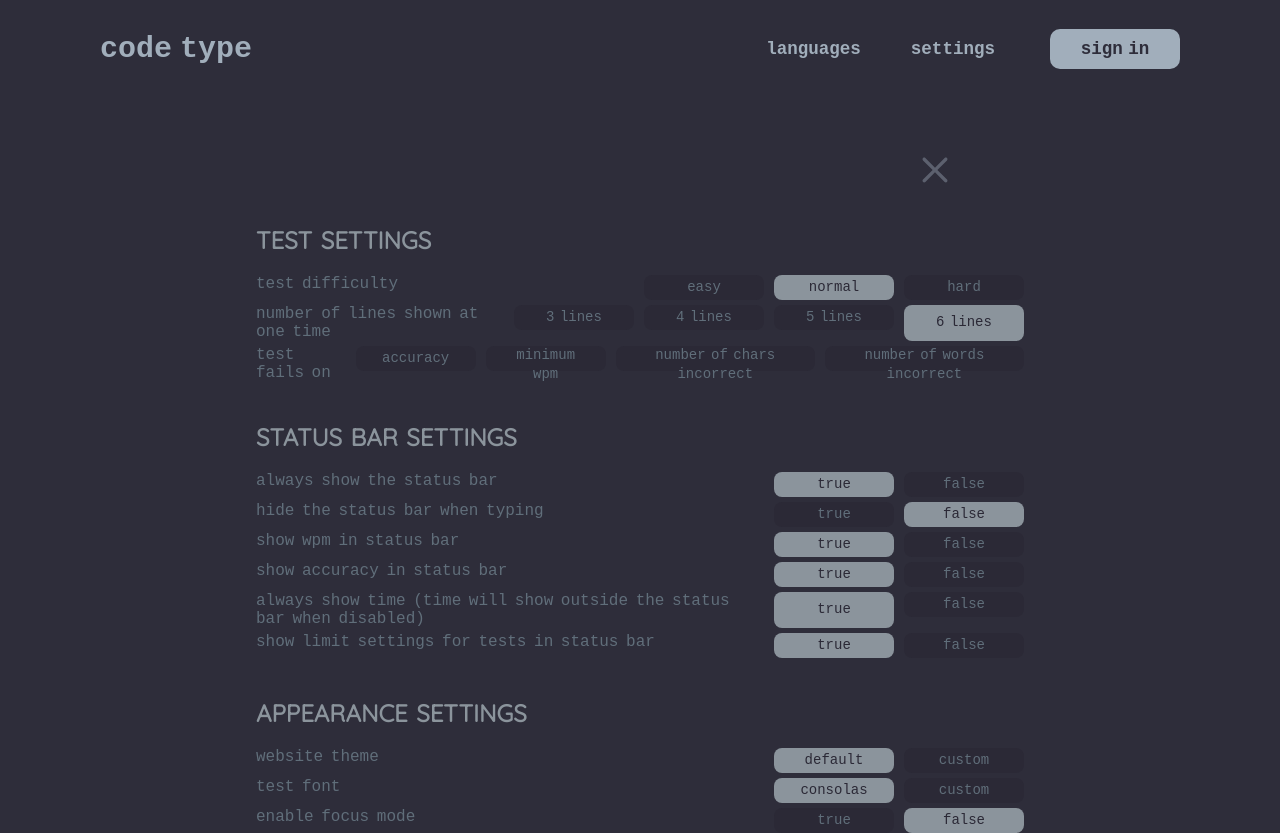
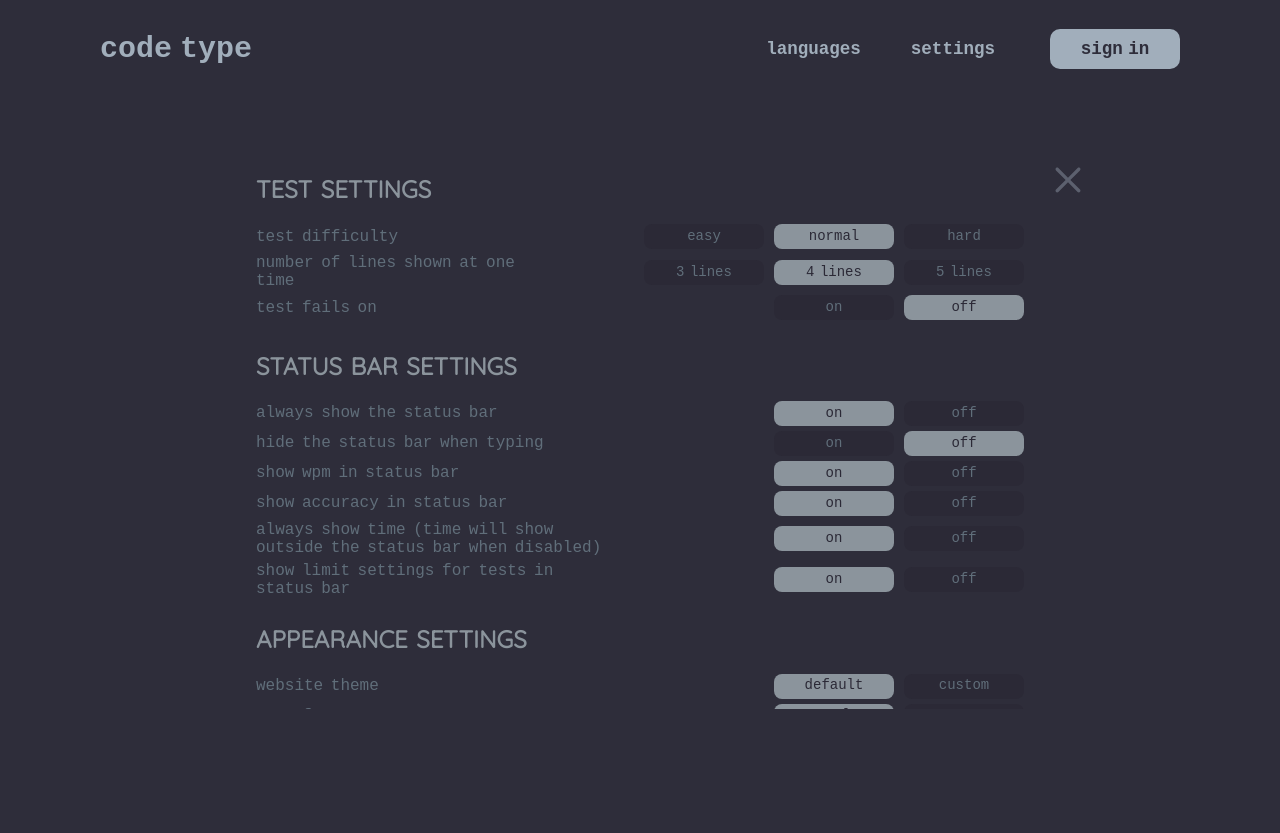
Before and after one commit to yug2005/code-type, a React (Create React App) app: page /settings in a window 1280 px wide. After the commit the page ends 800 px from the top, so only its background shows below. Built offline with nearby package versions, Linux system fonts and the light colour scheme; a web font is replaced by a local one.

Commit message:
Formatted settings page and created more functions in settings.

```diff
--- a/package.json
+++ b/package.json
@@ -11,6 +11,7 @@
     "@types/react": "^17.0.38",
     "@types/react-dom": "^17.0.11",
     "chart.js": "^3.7.0",
+    "concurrently": "^7.0.0",
     "cors": "^2.8.5",
     "express": "^4.17.2",
     "mysql": "^2.18.1",
@@ -29,7 +30,8 @@
     "start": "react-scripts start",
     "build": "react-scripts build",
     "test": "react-scripts test",
-    "eject": "react-scripts eject"
+    "eject": "react-scripts eject",
+    "dev": "concurrently \"npm start\" \"node backend/api/index\""
   },
   "eslintConfig": {
     "extends": [
--- a/src/App.tsx
+++ b/src/App.tsx
@@ -7,7 +7,7 @@ import Main from "./components/main/Main";
 import Settings from "./components/settings/Settings"
 
 function App() {
-  const [language, setLanguage] = useState("");
+  const [language, setLanguage] = useState('');
   const [languagesPanelOpen, setLanguagesPanelOpen] = useState(false);
 
   const updateLanguage = (newLanguage: any) => {
--- a/src/components/header/LanguagesPanel.tsx
+++ b/src/components/header/LanguagesPanel.tsx
@@ -1,4 +1,5 @@
 import React, { useState } from 'react'
+import { isPropertyAccessExpression } from 'typescript';
 import Button from '../Button'
 import './LanguagesPanel.css';
 
@@ -84,6 +85,7 @@ const LanguagesPanel = (props: LanguagesPanelInterface) => {
                 <div className='languages-list-before'></div>
                 {getLanguagesList(searchText)}
             </div>
+            <div className='close-panel' onClick={() => props.onLanguageClick('')} ></div>
         </div>
     )
 }
--- a/src/components/settings/Settings.css
+++ b/src/components/settings/Settings.css
@@ -1,9 +1,13 @@
 .settings {
     display: flex;
     flex-direction: column;
-    justify-content: center;
+    justify-content: flex-start;
     align-items: center;
-    margin-top: 100px;
+    margin-top: 5%;
+    height: 70%;
+    margin-bottom: 2%;
+    overflow-y: scroll;
+    /* border: solid;  */
 }
 
 .settings-container {
@@ -11,7 +15,8 @@
     flex-direction: column;
     justify-content: center;
     width: 60%;
-    padding-top: 40px;
+    padding-top: 2%;
+    /* overflow-y: scroll; */
 }
 
 .settings-container h2 {
@@ -24,15 +29,45 @@
 .setting {
     display: flex;
     flex-direction: row;
-    justify-content: center;
+    justify-content: flex-start;
+    align-items: center;
     margin-top: 5px;
-
+    /* border: solid;  */
 }
 
-.setting label {
+.test-fails {
+    margin-bottom: 5px;
+}
+
+.test-fails-options {
+    /* border: solid;  */
+    width: 60%;
+}
+
+.test-fails-setting {
+    display: flex;
+    margin-top: 5px;
+    margin-left: 15px;
+}
+
+
+.setting-description {
     color: var(--finished-test-secondary-color);
     word-spacing: -2px;
     flex-grow: 3;
+    /* border: solid;  */
+}
+
+.setting-description p {
+    /* background: white;  */
+    width: 70%;
+}
+
+.button-container {
+    display: flex;
+    max-width: 40%;
+    align-items: center;
+    /* border: solid;  */
 }
 
 .setting-button {
@@ -42,9 +77,9 @@
     min-width: 120px;
     padding: 0px 25px;
     border-radius: 8px;
-    border-style: none;
     margin-left: 10px;
     word-spacing: -3px;
+    border-style: none;
     cursor: pointer;
     transition: all 300ms ease;
     font-size: 14px;
@@ -55,6 +90,7 @@
     color: var(--practice-code-background-color);
     background: var(--finished-test-color);
     min-width: 120px;
+    height: 25px;
     padding: 0px 25px;
     border-radius: 8px;
     border-style: none;
@@ -70,13 +106,14 @@
     background: var(--finished-test-secondary-color);
 }
 
+
 .close-settings {
     height: 40px;
     color: var(--close-settings-color);
     position: absolute;
     font-size: 40px;
-    top: 150px;
-    right: 325px;
+    top: 20%;
+    right: 15%;
     cursor: pointer;
     transition: all 300ms ease;;
 }
--- a/src/components/settings/Settings.tsx
+++ b/src/components/settings/Settings.tsx
@@ -6,7 +6,14 @@ import './Settings.css'
 const Settings = () => {
     // test settings
     const [testDifficulty, setTestDifficulty] = useState('normal')
-    const [numOfLines, setNumOfLines] = useState(6)
+    const [numOfLines, setNumOfLines] = useState(4)
+
+    // test fails on setting
+    const [testFails, setTestFails] = useState(false)
+    const [minAccuracy, setMinAccuracy] = useState(95)
+    const [minWpm, setMinWpm] = useState(null)
+    const [maxIncorrectChars, setMaxIncorrectChars] = useState(null)
+    const [maxIncorrectWords, setMaxIncorrectWords] = useState(null)
 
     // status bar settings
     const [showStatusBar, setShowStatusBar] = useState(true)
@@ -28,81 +35,128 @@ const Settings = () => {
             <div className='settings-container test-settings'>
                 <h2>TEST SETTINGS</h2>
                 <div className='setting'>
-                    <label>test difficulty</label>
-                    <button className={testDifficulty === 'easy' ? 'setting-selected' : 'setting-button'} onClick={() => setTestDifficulty('easy')}>easy</button>
-                    <button className={testDifficulty === 'normal' ? 'setting-selected' : 'setting-button'} onClick={() => setTestDifficulty('normal')}>normal</button>
-                    <button className={testDifficulty === 'hard' ? 'setting-selected' : 'setting-button'} onClick={() => setTestDifficulty('hard')}>hard</button>
+                    <div className='setting-description'><p>test difficulty</p></div>
+                    <SettingButton variable={testDifficulty} setVariable={setTestDifficulty} text='easy' value='easy' deselectable={false} />
+                    <SettingButton variable={testDifficulty} setVariable={setTestDifficulty} text='normal' value='normal' deselectable={false} />
+                    <SettingButton variable={testDifficulty} setVariable={setTestDifficulty} text='hard' value='hard' deselectable={false} />
                 </div>
                 <div className='setting'>
-                    <label>number of lines shown at one time</label>
-                    <button className={numOfLines === 3 ? 'setting-selected' : 'setting-button'} onClick={() => setNumOfLines(3)}>3 lines</button>
-                    <button className={numOfLines === 4 ? 'setting-selected' : 'setting-button'} onClick={() => setNumOfLines(4)}>4 lines</button>
-                    <button className={numOfLines === 5 ? 'setting-selected' : 'setting-button'} onClick={() => setNumOfLines(5)}>5 lines</button>
-                    <button className={numOfLines === 6 ? 'setting-selected' : 'setting-button'} onClick={() => setNumOfLines(6)}>6 lines</button>
+                    <div className='setting-description'><p>number of lines shown at one time</p></div>
+                    <SettingButton variable={numOfLines} setVariable={setNumOfLines} text='3 lines' value={3} deselectable={false} />
+                    <SettingButton variable={numOfLines} setVariable={setNumOfLines} text='4 lines' value={4} deselectable={false} />
+                    <SettingButton variable={numOfLines} setVariable={setNumOfLines} text='5 lines' value={5} deselectable={false} />
                 </div>
-                <div className='setting'>
-                    <label>test fails on</label>
-                    <button className='setting-button'>accuracy</button>
-                    <button className='setting-button'>minimum wpm</button>
-                    <button className='setting-button'>number of chars incorrect</button>
-                    <button className='setting-button'>number of words incorrect</button>
+                <div className='setting test-fails'>
+                    <div className='setting-description'><p>test fails on</p></div>
+                    <OnOffButton variable={testFails} setVariable={setTestFails} />
                 </div>
             </div>
+            {testFails && <div className='test-fails-options'>
+                <div className="test-fails-setting">
+                    <div className="setting-description">minimum accuracy</div>
+                    <SettingButton variable={minAccuracy} setVariable={setMinAccuracy} text='90%' value={90} deselectable={true} />
+                    <SettingButton variable={minAccuracy} setVariable={setMinAccuracy} text='95%' value={95} deselectable={true} />
+                    <SettingButton variable={minAccuracy} setVariable={setMinAccuracy} text='100%' value={100} deselectable={true} />
+                </div>
+                <div className="test-fails-setting">
+                    <div className="setting-description">minimum words per minute</div>
+                    <SettingButton variable={minWpm} setVariable={setMinWpm} text='40' value={40} deselectable={true} />
+                    <SettingButton variable={minWpm} setVariable={setMinWpm} text='60' value={60} deselectable={true} />
+                    <SettingButton variable={minWpm} setVariable={setMinWpm} text='80' value={80} deselectable={true} />
+                </div>
+                <div className="test-fails-setting">
+                    <div className="setting-description">maximum number of incorrect chars</div>
+                    <SettingButton variable={maxIncorrectChars} setVariable={setMaxIncorrectChars} text='2' value={2} deselectable={true} />
+                    <SettingButton variable={maxIncorrectChars} setVariable={setMaxIncorrectChars} text='3' value={3} deselectable={true} />
+                    <SettingButton variable={maxIncorrectChars} setVariable={setMaxIncorrectChars} text='4' value={4} deselectable={true} />
+                    <SettingButton variable={maxIncorrectChars} setVariable={setMaxIncorrectChars} text='5' value={5} deselectable={true} />
+                </div>
+                <div className="test-fails-setting">
+                    <div className="setting-description">maximum number of incorrect words</div>
+                    <SettingButton variable={maxIncorrectWords} setVariable={setMaxIncorrectWords} text='1' value={1} deselectable={true} />
+                    <SettingButton variable={maxIncorrectWords} setVariable={setMaxIncorrectWords} text='2' value={2} deselectable={true} />
+                    <SettingButton variable={maxIncorrectWords} setVariable={setMaxIncorrectWords} text='3' value={3} deselectable={true} />
+                </div>
+            </div>}
             {/* status bar settings */}
             <div className='settings-container status-bar-setting'>
                 <h2>STATUS BAR SETTINGS</h2>
                 <div className="setting">
-                    <label>always show the status bar</label>
-                    <button className={showStatusBar ? 'setting-selected' : 'setting-button'} onClick={() => setShowStatusBar(true)}>true</button>
-                    <button className={!showStatusBar ? 'setting-selected' : 'setting-button'} onClick={() => setShowStatusBar(false)}>false</button>
+                    <div className='setting-description'><p>always show the status bar</p></div>
+                    <OnOffButton variable={showStatusBar} setVariable={setShowStatusBar} />
                 </div>
                 <div className="setting">
-                    <label>hide the status bar when typing</label>
-                    <button className={hideStatusBar ? 'setting-selected' : 'setting-button'} onClick={() => setHideStatusBar(true)}>true</button>
-                    <button className={!hideStatusBar ? 'setting-selected' : 'setting-button'} onClick={() => setHideStatusBar(false)}>false</button>
+                    <div className='setting-description'><p>hide the status bar when typing</p></div>
+                    <OnOffButton variable={hideStatusBar} setVariable={setHideStatusBar} />
                 </div>
                 <div className="setting">
-                    <label>show wpm in status bar</label>
-                    <button className={showWpm ? 'setting-selected' : 'setting-button'} onClick={() => setShowWpm(true)}>true</button>
-                    <button className={!showWpm ? 'setting-selected' : 'setting-button'} onClick={() => setShowWpm(false)}>false</button>
+                    <div className='setting-description'><p>show wpm in status bar</p></div>
+                    <OnOffButton variable={showWpm} setVariable={setShowWpm} />
                 </div>
                 <div className="setting">
-                    <label>show accuracy in status bar</label>
-                    <button className={showAccuracy ? 'setting-selected' : 'setting-button'} onClick={() => setShowAccuracy(true)}>true</button>
-                    <button className={!showAccuracy ? 'setting-selected' : 'setting-button'} onClick={() => setShowAccuracy(false)}>false</button>
+                    <div className='setting-description'><p>show accuracy in status bar</p></div>
+                    <OnOffButton variable={showAccuracy} setVariable={setShowAccuracy} />
                 </div>
                 <div className="setting">
-                    <label>always show time (time will show outside the status bar when disabled)</label>
-                    <button className={showTimeAlways ? 'setting-selected' : 'setting-button'} onClick={() => setShowTimeAlways(true)}>true</button>
-                    <button className={!showTimeAlways ? 'setting-selected' : 'setting-button'} onClick={() => setShowTimeAlways(false)}>false</button>
+                    <div className='setting-description'><p>always show time (time will show outside the status bar when disabled)</p></div>
+                    <OnOffButton variable={showTimeAlways} setVariable={setShowTimeAlways} />
                 </div>
                 <div className="setting">
-                    <label>show limit settings for tests in status bar</label>
-                    <button className={showLimitSettings ? 'setting-selected' : 'setting-button'} onClick={() => setShowLimitSettings(true)}>true</button>
-                    <button className={!showLimitSettings ? 'setting-selected' : 'setting-button'} onClick={() => setShowLimitSettings(false)}>false</button>
+                    <div className='setting-description'><p>show limit settings for tests in status bar</p></div>
+                    <OnOffButton variable={showLimitSettings} setVariable={setShowLimitSettings} />
                 </div>
             </div>
             {/* appearance settings */}
             <div className="settings-container appearance-settings">
                 <h2>APPEARANCE SETTINGS</h2>
                 <div className="setting">
-                    <label>website theme</label>
-                    <button className={theme === 'default' ? 'setting-selected' : 'setting-button'} onClick={() => setTheme('default')}>default</button>
-                    <button className={theme === 'custom' ? 'setting-selected' : 'setting-button'} onClick={() => setTheme('custom')}>custom</button>
+                    <div className='setting-description'><p>website theme</p></div>
+                    <SettingButton variable={theme} setVariable={setTheme} text='default' value='default' deselectable={false} />
+                    <SettingButton variable={theme} setVariable={setTheme} text='custom' value='custom' deselectable={false} />
                 </div>
                 <div className="setting">
-                    <label>test font</label>
-                    <button className={font === 'default' ? 'setting-selected' : 'setting-button'} onClick={() => setFont('default')}>consolas</button>
-                    <button className={font === 'custom' ? 'setting-selected' : 'setting-button'} onClick={() => setFont('custom')}>custom</button>
+                    <div className='setting-description'><p>test font</p></div>
+                    <SettingButton variable={font} setVariable={setFont} text='consolas' value='default' deselectable={false} />
+                    <SettingButton variable={font} setVariable={setFont} text='custom' value='custom' deselectable={false} />
                 </div>
                 <div className="setting">
-                    <label>enable focus mode</label>
-                    <button className={focusMode ? 'setting-selected' : 'setting-button'} onClick={() => setFocusMode(true)}>true</button>
-                    <button className={!focusMode ? 'setting-selected' : 'setting-button'} onClick={() => setFocusMode(false)}>false</button>
+                    <div className='setting-description'><p>enable focus mode</p></div>
+                    <OnOffButton variable={focusMode} setVariable={setFocusMode} />
                 </div>
             </div>
         </div>
     )
 }
 
+interface SettingButtonInterface {
+    variable:any,
+    setVariable:any,
+    text:string,
+    value:any
+    deselectable: boolean
+}
+
+const SettingButton = (props:SettingButtonInterface) => {
+    return (
+        <button className={props.variable === props.value ? 'setting-selected' : 'setting-button'} onClick={() => {
+            if (props.deselectable && props.variable === props.value) props.setVariable(null)
+            else props.setVariable(props.value)
+        }} >{props.text}</button>
+    )
+}
+
+interface OnOffInterface {
+    variable: any
+    setVariable: any
+}
+
+const OnOffButton = (props:OnOffInterface) => {
+    return (
+        <div className='button-container'>
+            <button className={props.variable ? 'setting-selected' : 'setting-button'} onClick={() => props.setVariable(true)}>on</button>
+            <button className={!props.variable ? 'setting-selected' : 'setting-button'} onClick={() => props.setVariable(false)}>off</button>
+        </div>
+    )
+}
+
 export default Settings
```
Also changed, not shown: src/components/header/LanguagesPanel.css (+10 -1 lines), 2 other files (tests, documents, lock files or other folders).
